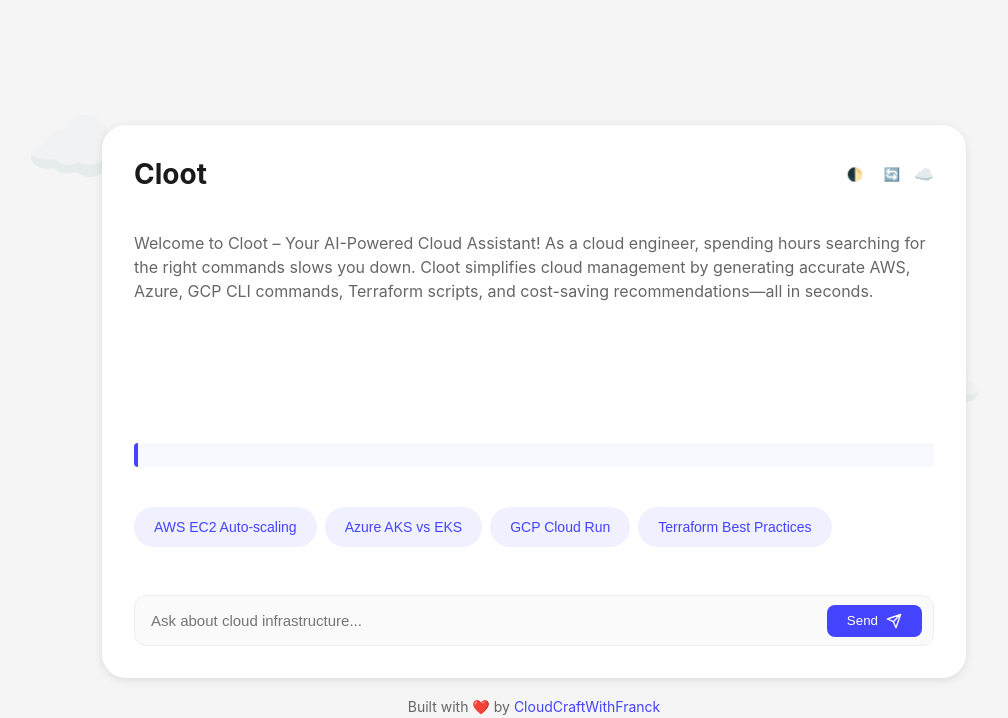
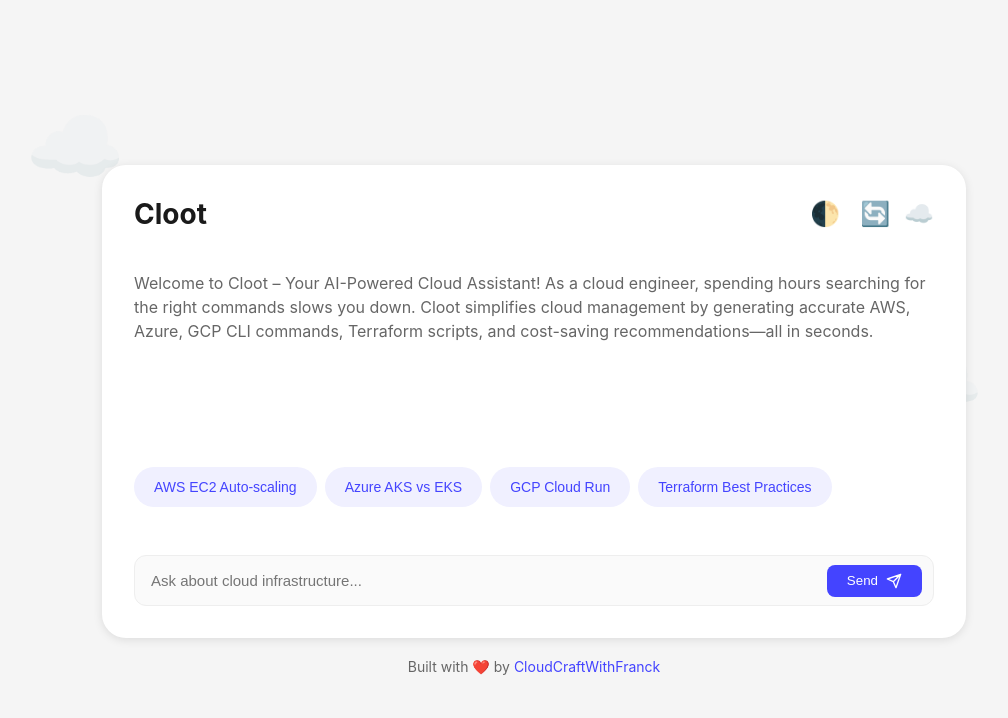
Before and after one commit to cloudcwfranck/cloot, a Flask app: page / in a window 1280 px wide. Shown: the top 718 px of the page, without its empty margins (106-1114 px from the left). Run offline with Flask 3, Linux system fonts and the light colour scheme; parts of the project's set-up code (start-up, migrations or seed data) failed here and were passed over; some libraries are stand-ins or nearby versions.

Commit message:
Restored to '7c2da5b42a16051a663787381b2c0a9616655642'
Replit-Restored-To:7c2da5b42a16051a663787381b2c0a9616655642

```diff
--- a/templates/index.html
+++ b/templates/index.html
@@ -321,9 +321,9 @@
         <div class="header">
             <h1 class="title">Cloot</h1>
             <div class="theme-controls">
-                <button onclick="toggleTheme()" style="background: none; border: none; cursor: pointer;">🌓</button>
-                <button onclick="resetChat()" style="background: none; border: none; cursor: pointer;">🔄</button>
-                <span>☁️</span>
+                <button onclick="toggleTheme()" style="background: none; border: none; cursor: pointer; font-size: 24px;">🌓</button>
+                <button onclick="resetChat()" style="background: none; border: none; cursor: pointer; font-size: 24px;">🔄</button>
+                <span style="font-size: 24px;">☁️</span>
             </div>
         </div>
 
@@ -334,7 +334,6 @@
 
         <div class="response-area" id="responseArea"></div>
         <div id="executionTime" class="execution-time"></div>
-        <div id="tips" class="tips"></div>
 
         <div class="suggestions">
             <button class="suggestion-pill" onclick="selectSuggestion('How does AWS EC2 auto-scaling work?')">AWS EC2 Auto-scaling</button>
@@ -368,7 +367,9 @@
     <div id="autocomplete" class="autocomplete"></div>
 
     <script>
-        // Wait for Prism to be loaded
+        // Initialize global variables and functions
+        const searchHistory = new Set();
+
         function initPrism() {
             if (typeof Prism === 'undefined') {
                 setTimeout(initPrism, 100);
@@ -377,7 +378,18 @@
             Prism.highlightAll();
         }
 
-        document.addEventListener('DOMContentLoaded', initPrism);
+        function toggleTheme() {
+            document.body.setAttribute('data-theme',
+                document.body.getAttribute('data-theme') === 'dark' ? 'light' : 'dark');
+        }
+
+        function resetChat() {
+            document.getElementById('responseArea').innerHTML = '';
+            document.getElementById('executionTime').innerHTML = '';
+            document.getElementById('tips').innerHTML = '';
+            document.getElementById('queryInput').value = '';
+            searchHistory.clear();
+        }
 
         const cloudCommands = [
             'Create EC2 instance',
@@ -389,13 +401,6 @@
             'Configure AWS Lambda',
             'Setup GCP Cloud Run'
         ];
-
-        function toggleTheme() {
-            document.body.setAttribute('data-theme',
-                document.body.getAttribute('data-theme') === 'dark' ? 'light' : 'dark');
-        }
-
-        let searchHistory = new Set();
 
         function handleInput(event) {
             const input = event.target.value.toLowerCase();
@@ -520,7 +525,7 @@
             content.style.display = content.style.display === 'block' ? 'none' : 'block';
         }
 
-        async function handleSubmit(event) {
+        function handleSubmit(event) {
             event.preventDefault();
             const input = document.getElementById('queryInput');
             const responseArea = document.getElementById('responseArea');
@@ -570,13 +575,12 @@
             input.value = '';
         }
 
-        function resetChat() {
-            document.getElementById('responseArea').innerHTML = '';
-            document.getElementById('executionTime').innerHTML = '';
-            document.getElementById('tips').innerHTML = '';
-            document.getElementById('queryInput').value = '';
-            searchHistory.clear();
-        }
+        // Initialize when DOM is ready
+        document.addEventListener('DOMContentLoaded', function() {
+            document.getElementById('queryForm').addEventListener('submit', handleSubmit);
+            document.getElementById('queryInput').addEventListener('input', handleInput);
+            initPrism();
+        });
     </script>
 </body>
 </html>
```
Also changed, not shown: attached_assets/image_1740115823874.png (added).
